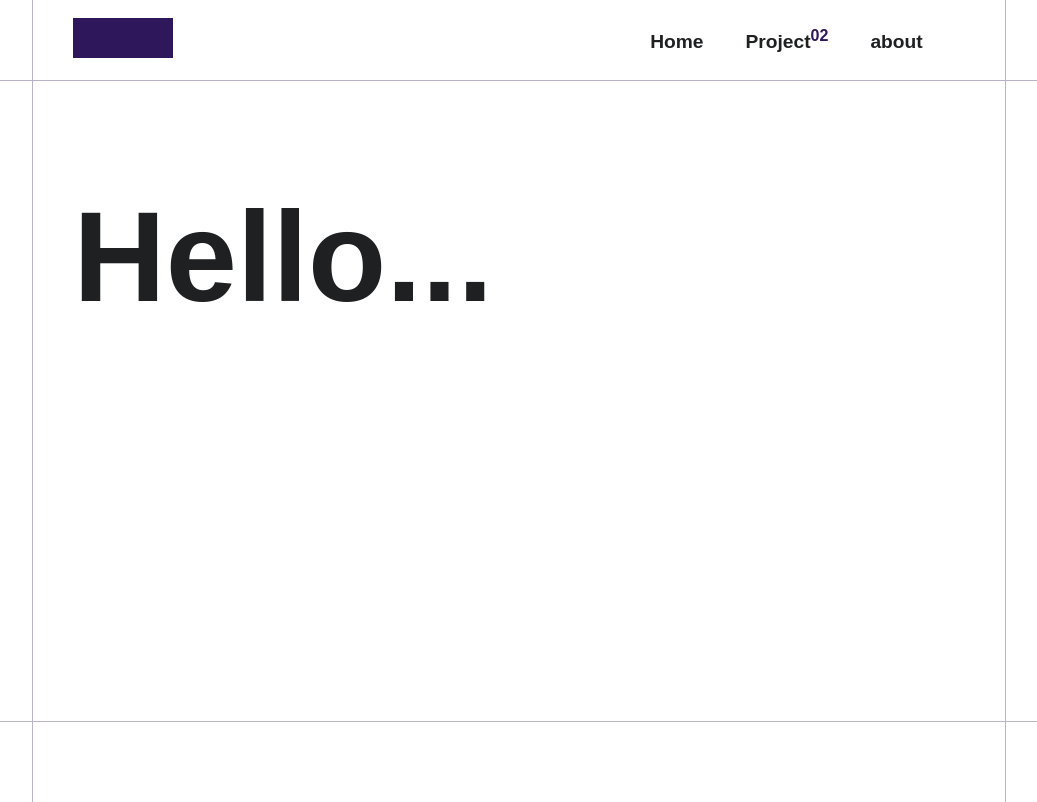
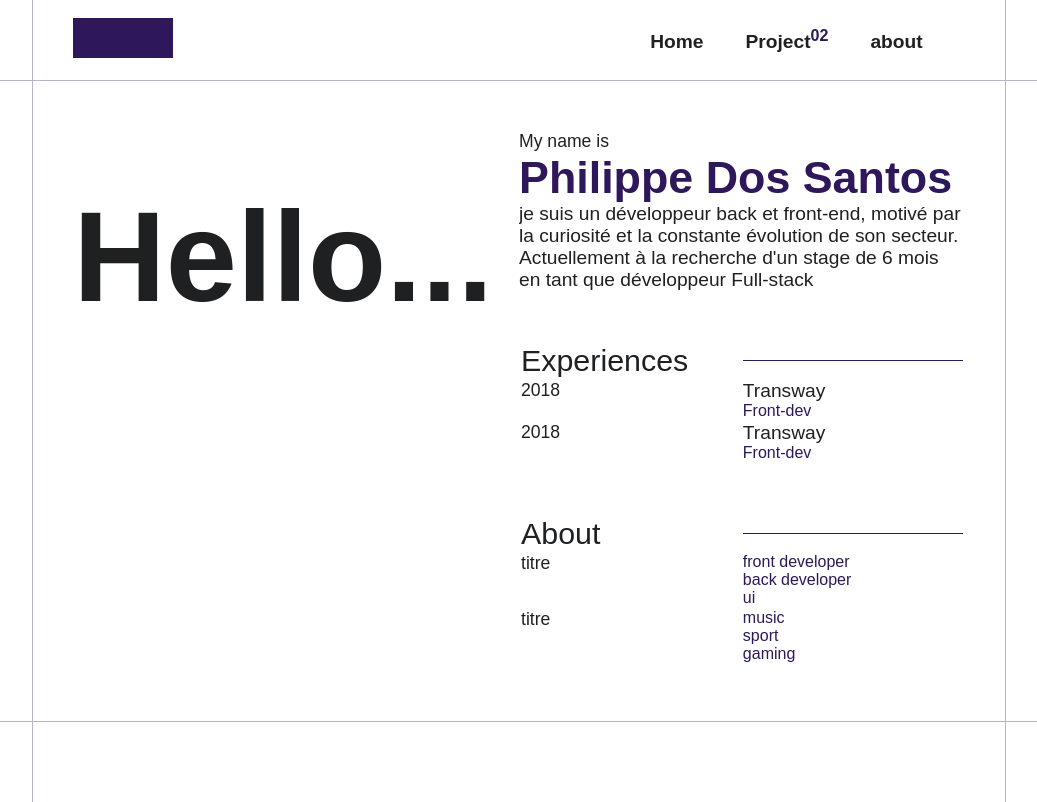
Before and after one commit to eltha9/My_portfolio, a React (Create React App) app in the folder my_folio/: page /about in a window 1280 px wide. Shown: the whole page, without its empty margins (121-1158 px from the left). Built offline with nearby package versions, Linux system fonts and the light colour scheme.

Commit message:
wip about

```diff
--- a/my_folio/src/App.css
+++ b/my_folio/src/App.css
@@ -469,6 +469,85 @@ form label input{
   overflow-x: scroll;
 }
 
+.about__content .content .content__right .scrollable .experience{
+  display: flex;
+  flex-direction: column;
+}
+
+.experience .experience__mini{
+  font-size: 1.1em;
+  font-weight: normal;
+  color: var(--black);
+}
+.experience .experience__name{
+  /* font-size: 3.2em; */
+  font-size: 3.5vw;
+  font-weight: bold;
+  color: var(--purple);
+}
+.experience .experience__description{
+  margin:0;
+  font-size: 1.2em;
+  font-weight: normal;
+  color: var(--black);
+
+
+}
+.experience table.experience__table{
+  margin-top:50px;
+}
+.experience table.experience__table td{
+  width:50%;
+  text-align: left;
+}
+
+table.experience__table td,table.experience__table th, table.experience__table tr{
+  padding:0;
+}
+
+.experience__table thead th{
+  text-align: left;
+  font-size: 1.9em;
+  font-weight: 500;
+  color: var(--black);
+}
+.experience__table thead tr{
+
+}
+.experience__table thead tr th .table__line{
+  width: 100%;
+  height: 1px;
+
+  background-color: var(--purple);
+}
+
+.experience__table tbody tr{
+
+}
+.experience__table tbody tr td.table__left{
+  vertical-align: top;
+  font-size: 1.1em;
+  font-weight: 500;
+  color:var(--black);
+}
+.experience__table tbody tr td.table__right{
+  display: flex;
+  flex-direction: column;
+
+}
+.experience__table tbody tr td.table__right span.table__right__title{
+  font-size: 1.2em;
+  font-weight: 500;
+  color:var(--black);
+}
+.experience__table tbody tr td.table__right span.table__right__span{
+  font-size: 1em;
+  font-weight: 500;
+  color:var(--purple);
+}
+
+
+
 
 
 .about__bottom{
--- a/my_folio/src/pages/About.js
+++ b/my_folio/src/pages/About.js
@@ -5,9 +5,7 @@ class About extends Component{
     constructor(props){
         super(props)
 
-        this.state={
-            data: null
-        }
+        this.state={}
     }
     // static props ={
 
@@ -16,13 +14,23 @@ class About extends Component{
         document.title = "Philippe Dos Santos - About"
 
         document.body.style.overflow = 'hidden'
+        this.getExperiences()
+
     }
 
     getExperiences(){
+        let url = '/data/experiences.json'
 
+        fetch(url).then((json)=>{
+            return json.json()
+        }).then((_json)=>{
+
+            this.setState({data:_json})
+        })
     }
 
     render(){
+        // this.getExperiences()
         return(
             <div className="about">
                 <section className="row about__content">
@@ -34,7 +42,72 @@ class About extends Component{
                         </div>
                         <div className="content__right">
                             <div className="scrollable">
+                                <div className="experience">
 
+                                    <span className="experience__mini"> My name is </span>
+                                    <span className="experience__name">{'data' in this.state ? this.state.data.name : ' '}</span>
+                                    <p className="experience__description">{'data' in this.state ? this.state.data.about_description : ' '}</p>
+
+                                    <table className="experience__table">
+                                        <thead>
+                                            <tr>
+                                                <th>Experiences</th>
+                                                <th><div className="table__line"></div></th>
+                                            </tr>
+                                        </thead>
+
+                                        <tbody>
+                                            { !('data' in this.state) ?  '': this.state.data.about_experience.map((experience,id)=>(
+                                                <tr key={id}>
+                                                    <td className="table__left">{experience.year}</td>
+                                                    <td className="table__right">
+                                                        <span className="table__right__title">{experience.name}</span>
+                                                        <span className="table__right__span">{experience.position}</span>
+                                                    </td>
+                                                </tr>
+                                            ))}
+                                        </tbody>
+                                    </table>
+
+                                    <table className="experience__table">
+                                        <thead>
+                                            <tr>
+                                                <th>About</th>
+                                                <th><div className="table__line"></div></th>
+                                            </tr>
+                                        </thead>
+
+                                        <tbody>
+                                            <tr>
+
+                                                <td className="table__left">titre</td>
+
+                                                <td className="table__right">
+                                                    {!('data' in this.state)? '': this.state.data.about_other.do.map((item,id)=>(
+
+                                                        <span className="table__right__span" key={id} >{item}</span>
+                                                    ))}
+                                                </td>
+
+
+                                            </tr>
+                                            <tr>
+
+                                                <td className="table__left">titre</td>
+
+                                                <td className="table__right">
+                                                    {!('data' in this.state)? '': this.state.data.about_other.love.map((item,id)=>(
+
+                                                        <span className="table__right__span" key={id} >{item}</span>
+                                                    ))}
+                                                </td>
+
+                                            </tr>
+                                        </tbody>
+                                    </table>
+
+
+                                </div>
                             </div>
                         </div>
                     </div>
--- a/my_folio/src/pages/Home.js
+++ b/my_folio/src/pages/Home.js
@@ -28,7 +28,7 @@ class Home extends Component{
     }
 
     get_projects(){
-        let url= '../data/projects.json'
+        let url= '/data/projects.json'
 
         fetch(url).then((json)=>{
 
```
